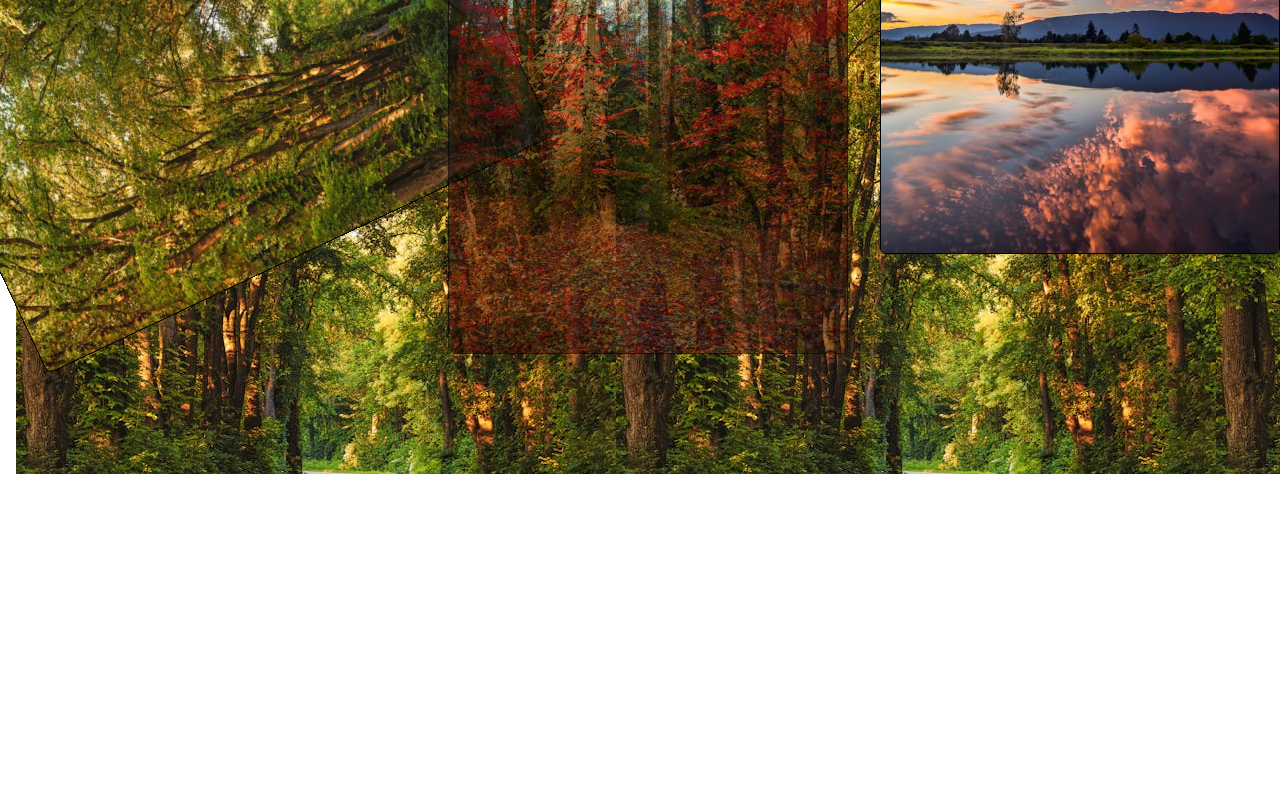
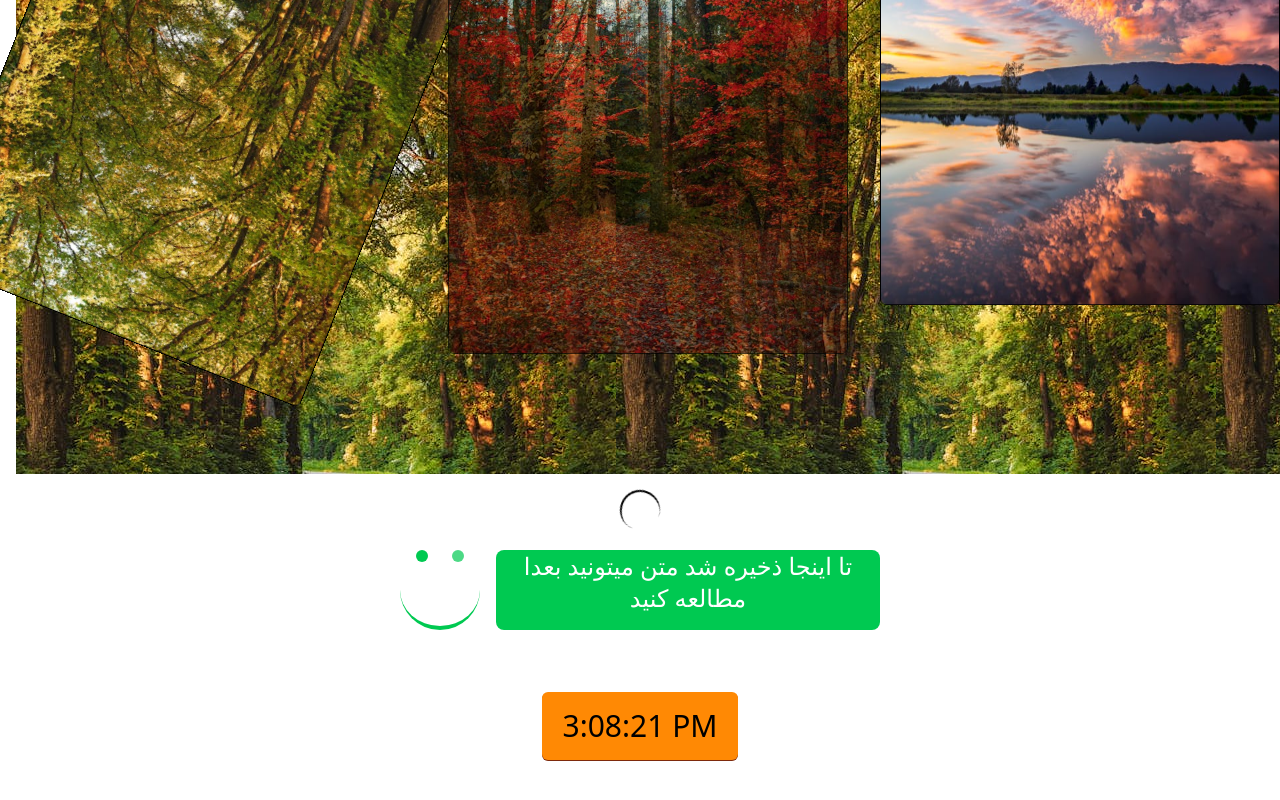
Before and after one commit to rahelaqambari/Project, a React (Vite) app: page / in a window 1280 px wide. Shown: the part 2742-3542 px from the top of the page. Built offline with nearby package versions, Linux system fonts and the light colour scheme.

Commit message:
homework is added

```diff
--- a/src/App.jsx
+++ b/src/App.jsx
@@ -1,6 +1,7 @@
 import About from "./About"
 import Cart from "./Cart"
 import Clock from "./Clock"
+import Homework from "./Homework"
 import Imggallary from "./Imggallary"
 import Login from "./Login"
 import Memo from "./Memo"
@@ -13,6 +14,7 @@ function App() {
     <About />
     <Login />
     <Cart />
+    <Homework />
     <Clock />
     <Memo />
     <Transition />
--- a/src/Clock.jsx
+++ b/src/Clock.jsx
@@ -8,7 +8,7 @@ export default function Clock (){
         return ()=> clearInterval(timer)
     },[]);
     return(
-        <div className="h-screen w-full flex items-center justify-center">
+        <div className="h-48 w-full flex items-center justify-center">
             <div className="bg-orange-400 shadow-2xs shadow-orange-900 py-4 px-5 rounded-md">
                 <h1 className="text-3xl">{Clock}</h1>
             </div>
--- /dev/null
+++ b/src/Homework.jsx
@@ -0,0 +1,19 @@
+export default function Homework(){
+    return(
+        <div className="h-fit w-full flex flex-col items-center justify-center gap-5">
+            <div className="h-10 w-10 border-2 border-t-0 border-l-0 rounded-full animate-spin"></div>
+            <div className="h-20 w-fit flex  ">
+                <div className="h-20 w-24">
+                    <div className="h-20 w-20 rounded-full border-b-4 border-green-500 flex justify-center gap-6">
+                         <div className="h-3 w-3 rounded-full bg-green-500"></div>
+                        <div className="h-3 w-3 rounded-full bg-green-500 animate-pulse"></div>
+
+                    </div>
+                </div>
+                 <div className="h-full w-96 text-center rounded-lg bg-green-500">
+                    <h1 className="text-white text-2xl ">تا اینجا ذخیره شد متن میتونید بعدا مطالعه کنید</h1>
+                </div>
+            </div>
+        </div>
+    )
+}
--- a/src/Login.jsx
+++ b/src/Login.jsx
@@ -6,8 +6,10 @@ export default function Login (){
         <input className="h-16 w-[90vh]  border border-stone-200 rounded-2xl" placeholder="  Enter your name" />
         <input className="h-16 w-[90vh]  border border-stone-200 rounded-2xl" placeholder="Enter your email address" />
         <input className="h-16 w-[90vh]  border border-stone-200 rounded-2xl" placeholder="Enter your password" />
-        <button className="bg-green-400 py-3 rounded-sm sc px-6">Login</button>
+       <div className="w-full flex flex-col items-center justify-center">
+         <button className="bg-green-400 py-3 rounded-sm sc px-6">Login</button>
         <h1 className="font-light line-through">Forget password</h1>
+       </div>
       </div>
         </div>
     )
```
